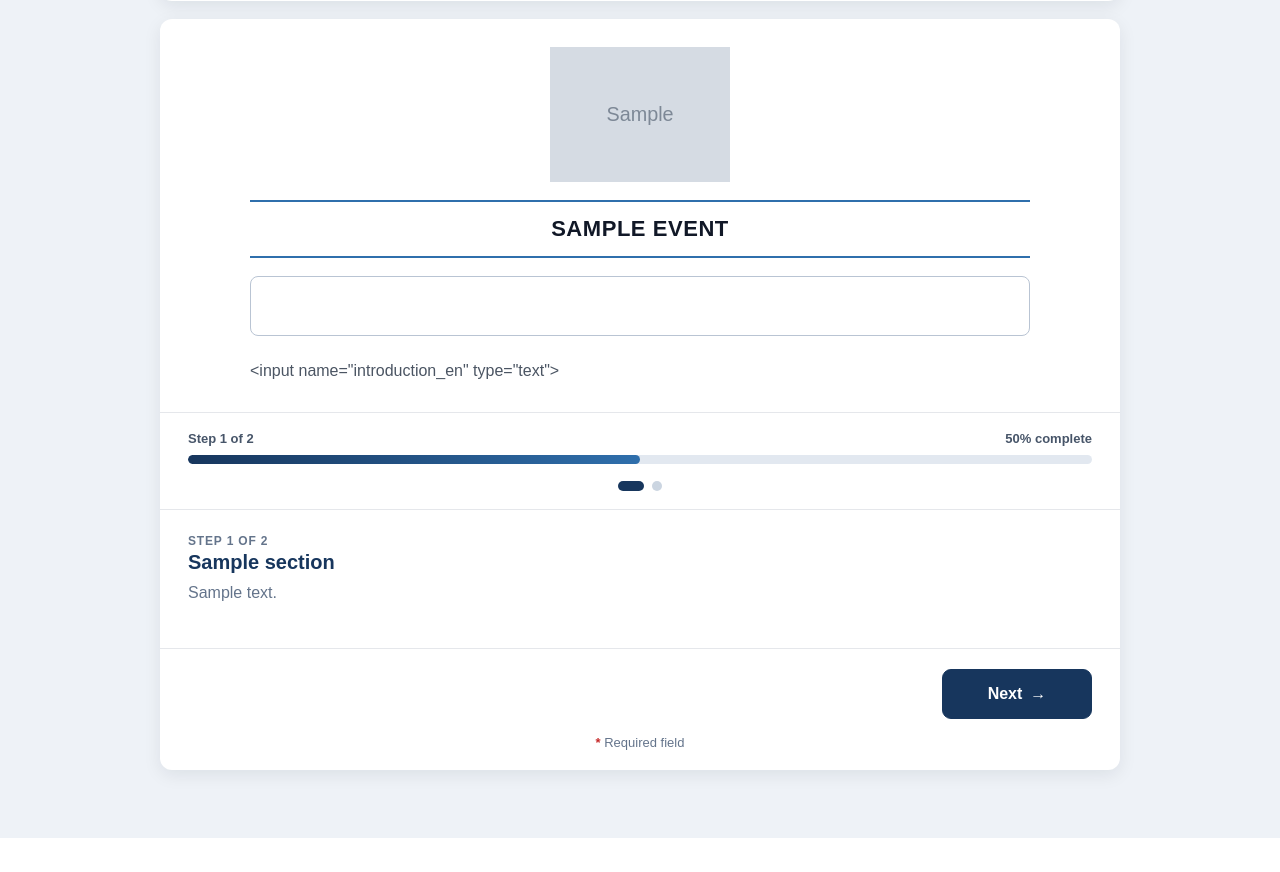
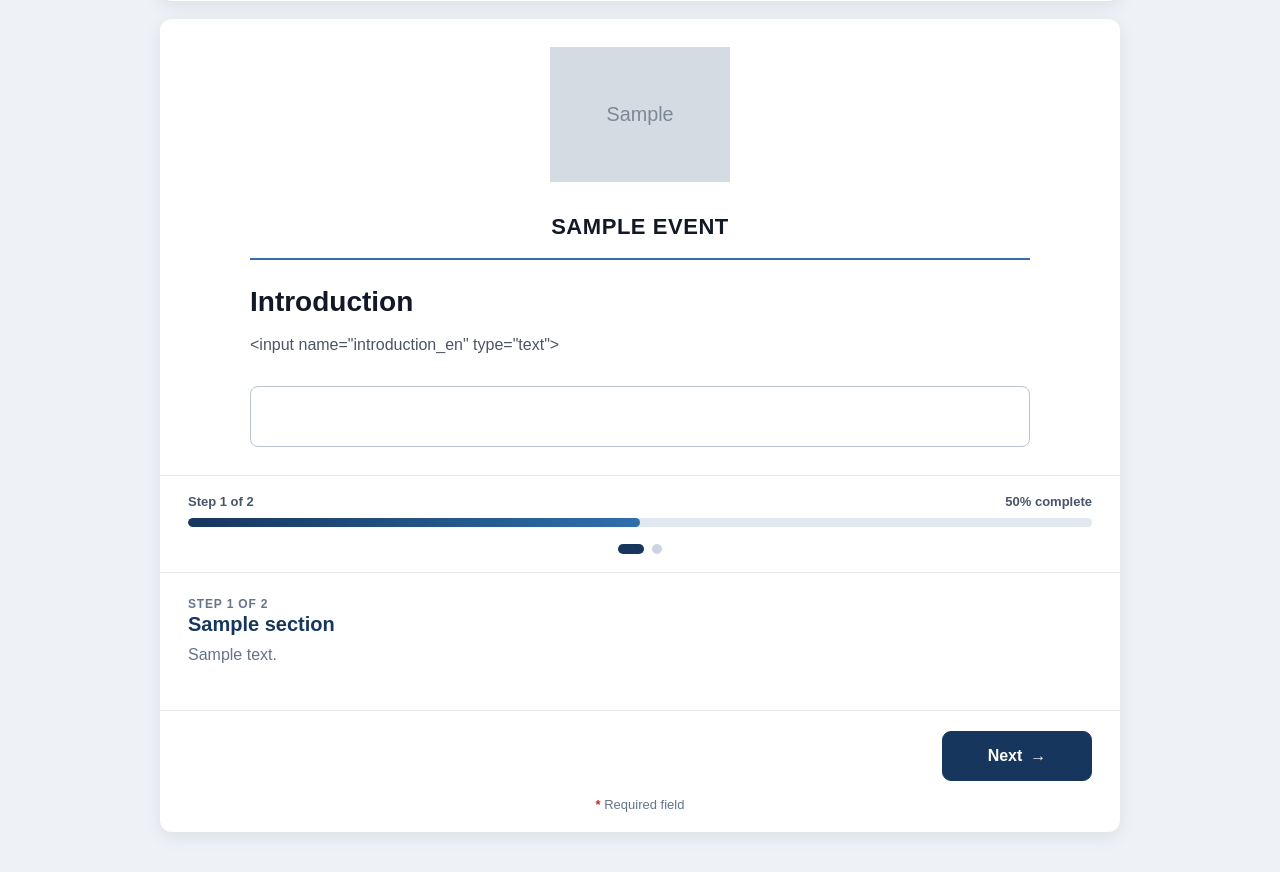
Before and after one commit to Mbitila-creator/event-management-system, a Django app: template templates/forms_builder/public_event_form.html in a window 1280 px wide. Shown: the part 812-1684 px from the top of the page. Before the commit the page ends 1650 px from the top, so only its background shows below. Run offline with Django 4.2, Linux system fonts and the light colour scheme; tables that the repository leaves empty hold one stand-in row (values such as "Sample post"); the template is opened without the code that fills it: values that come from a table or form of the project are taken from there, most other values are stand-ins (such as "Sample title", 1, 10 or a date in 2020); grey boxes marked "Sample" are stand-in pictures; form fields are guessed from the names that the template uses.

Commit message:
Reorder formal registration form heading

```diff
--- a/static/css/public-event-form.css
+++ b/static/css/public-event-form.css
@@ -247,7 +247,7 @@ img {
 
 .form-official-heading {
     max-width: 780px;
-    margin: 0 auto 22px;
+    margin: 0 auto 24px;
     text-align: center;
 }
 
@@ -261,9 +261,8 @@ img {
 }
 
 .form-official-organizer {
-    margin: 0 auto 18px;
-    padding: 12px 8px;
-    border-top: 2px solid #2f6fac;
+    margin: 0 auto;
+    padding: 12px 8px 16px;
     border-bottom: 2px solid #2f6fac;
     color: #111827;
     font-size: clamp(17px, 2.5vw, 22px);
@@ -273,11 +272,22 @@ img {
     text-transform: uppercase;
 }
 
-.form-header h2 {
-    margin: 0;
+.form-introduction-title {
+    max-width: 780px;
+    margin: 0 auto 12px;
+    color: #111827;
+    font-size: clamp(20px, 2.6vw, 26px);
+    line-height: 1.3;
+    text-align: left;
+}
+
+.form-questionnaire-title {
+    max-width: 780px;
+    margin: 28px auto 0;
     color: #17365d;
     font-size: clamp(22px, 3vw, 30px);
     line-height: 1.3;
+    text-align: center;
 }
 
 .form-introduction {
--- a/templates/forms_builder/public_event_form.html
+++ b/templates/forms_builder/public_event_form.html
@@ -222,14 +222,11 @@
                         </p>
                     {% endif %}
 
-                    <h2>
-                        {% if request.LANGUAGE_CODE == "en" %}
-                            {{ event_form.name_en }}
-                        {% else %}
-                            {{ event_form.name_sw }}
-                        {% endif %}
-                    </h2>
                 </div>
+
+                <h2 class="form-introduction-title">
+                    {% translate "Introduction" %}
+                </h2>
 
                 {% if request.LANGUAGE_CODE == "en" %}
                     {% if event_form.introduction_en %}
@@ -244,6 +241,14 @@
                         </div>
                     {% endif %}
                 {% endif %}
+
+                <h2 class="form-questionnaire-title">
+                    {% if request.LANGUAGE_CODE == "en" %}
+                        {{ event_form.name_en }}
+                    {% else %}
+                        {{ event_form.name_sw }}
+                    {% endif %}
+                </h2>
             </div>
 
             {% if form_not_open %}
```
Also changed, not shown: locale/sw/LC_MESSAGES/django.po.
